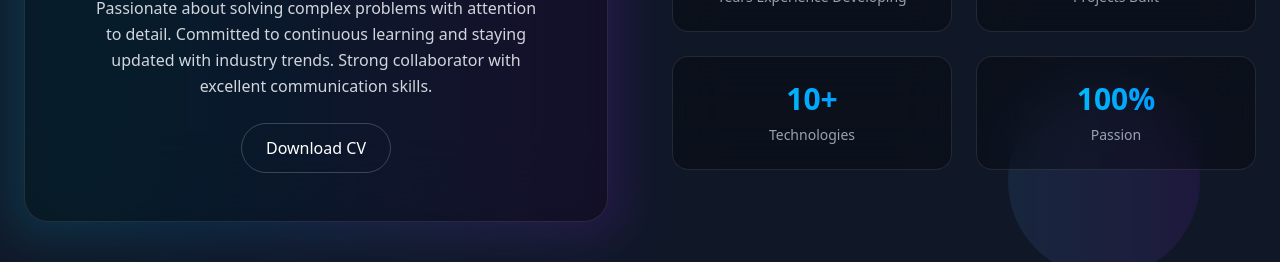
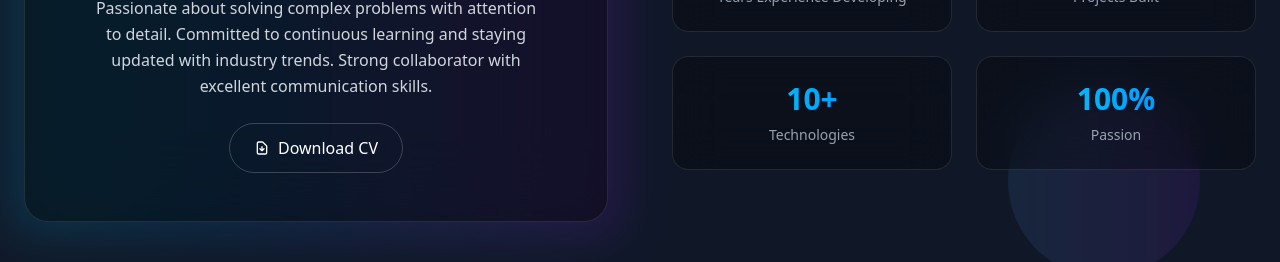
Before and after one commit to amirmx2905/MyDevPort, a Vue app: page / in a window 1280 px wide. Shown: the part 1340-1602 px from the top of the page. Built offline with nearby package versions, Linux system fonts and the light colour scheme.

Commit message:
ADDED CV to the devport

```diff
--- a/src/components/AboutMe/subcomponents/HeroProfile.vue
+++ b/src/components/AboutMe/subcomponents/HeroProfile.vue
@@ -45,9 +45,23 @@
         <!-- Contact Buttons -->
         <div class="flex flex-col sm:flex-row justify-center">
           <button
-            class="px-6 py-3 border cursor-pointer border-white/20 rounded-full text-white font-medium hover:bg-white/10 transition-all duration-300"
+            @click="downloadCV"
+            class="px-6 py-3 border cursor-pointer border-white/20 rounded-full text-white font-medium hover:bg-white/10 transition-all duration-300 flex items-center justify-center space-x-2"
           >
-            Download CV
+            <svg
+              class="w-4 h-4"
+              fill="none"
+              stroke="currentColor"
+              viewBox="0 0 24 24"
+            >
+              <path
+                stroke-linecap="round"
+                stroke-linejoin="round"
+                stroke-width="2"
+                d="M12 10v6m0 0l-3-3m3 3l3-3m2 8H7a2 2 0 01-2-2V5a2 2 0 012-2h5.586a1 1 0 01.707.293l5.414 5.414a1 1 0 01.293.707V19a2 2 0 01-2 2z"
+              ></path>
+            </svg>
+            <span>Download CV</span>
           </button>
         </div>
       </div>
@@ -56,5 +70,40 @@
 </template>
 
 <script setup lang="ts">
-// No additional logic needed for this component
+// ===============================
+// CV DOWNLOAD FUNCTIONALITY
+// ===============================
+
+const downloadCV = () => {
+  try {
+    // Get the base URL and construct full path
+    const baseUrl = import.meta.env.BASE_URL;
+    const cvPath = `${baseUrl}documents/Amir_Flores_CV.pdf`;
+
+    // Create download link
+    const link = document.createElement("a");
+    link.href = cvPath;
+    link.download = "Amir_Flores_CV.pdf";
+    link.style.display = "none";
+
+    // Add to DOM and trigger download
+    document.body.appendChild(link);
+    link.click();
+
+    // Clean up after a short delay
+    setTimeout(() => {
+      document.body.removeChild(link);
+    }, 100);
+  } catch (error) {
+    // Fallback: try to open in new tab
+    try {
+      const fallbackPath = `${
+        import.meta.env.BASE_URL
+      }documents/Amir_Flores_CV.pdf`;
+      window.open(fallbackPath, "_blank");
+    } catch (fallbackError) {
+      alert("Error downloading CV. Please contact Amir directly.");
+    }
+  }
+};
 </script>
```
Also changed, not shown: public/documents/README.md (added), 1 other file (tests, documents, lock files or other folders).
